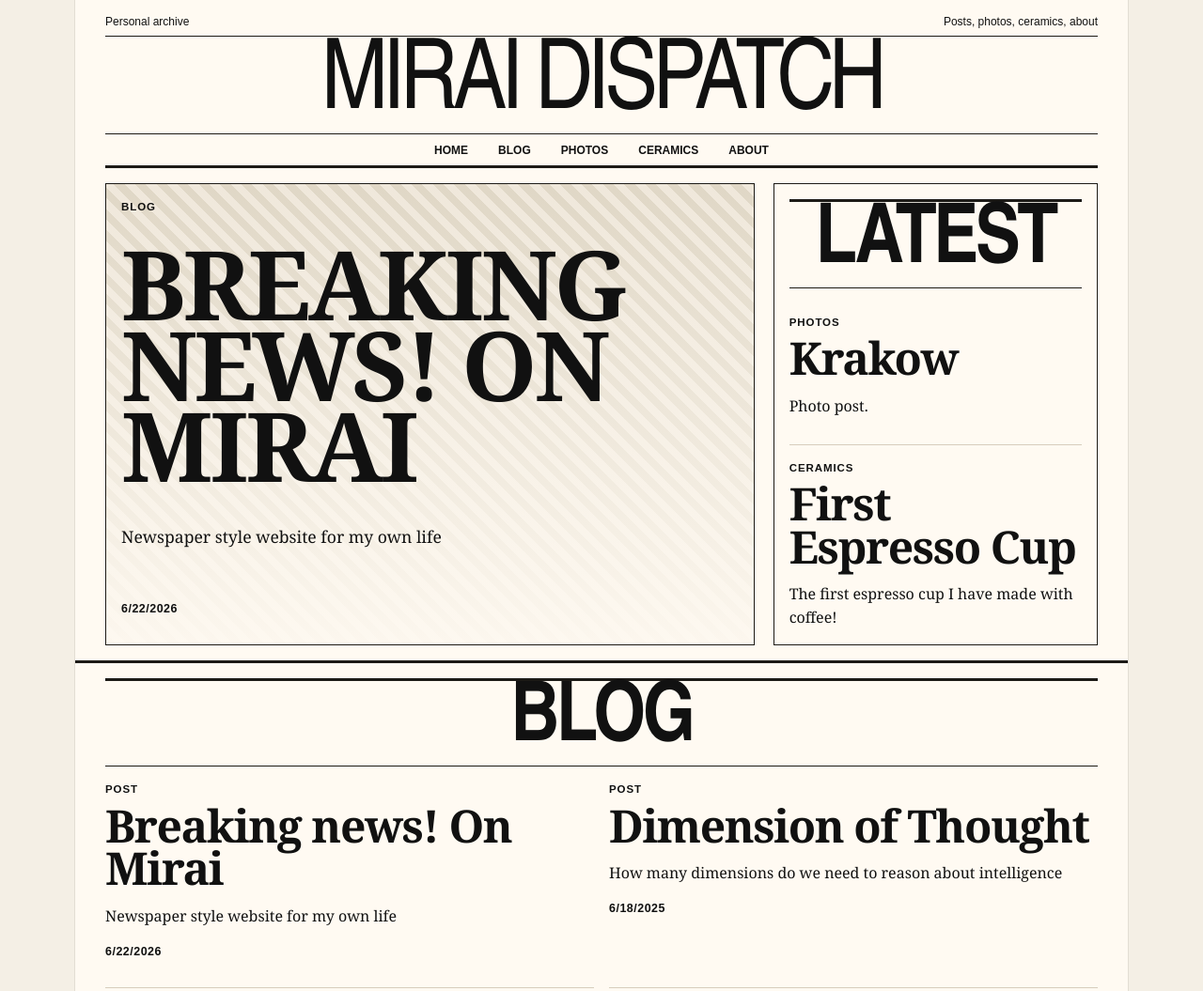
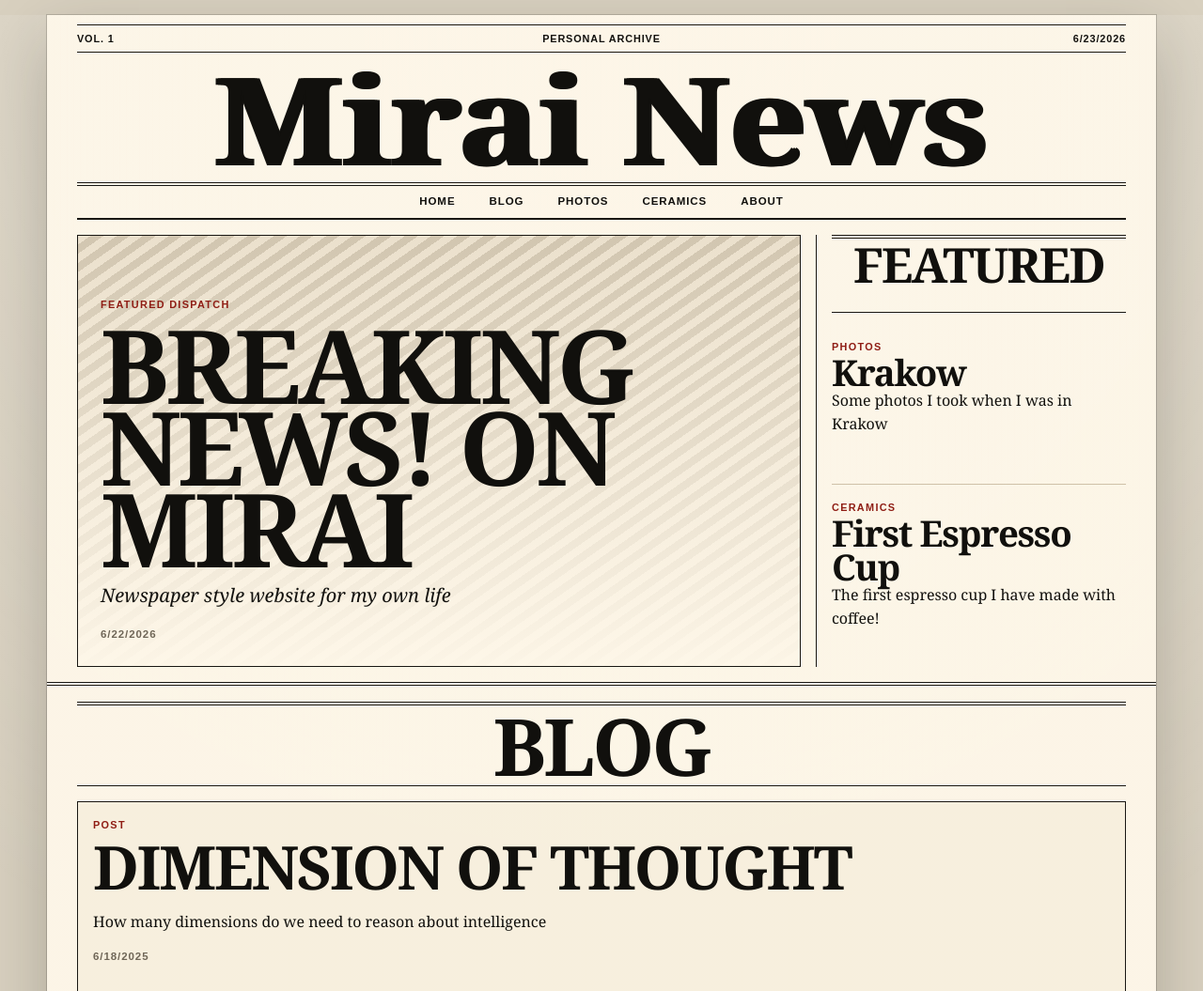
Before and after one commit to italoaa/Mirai, an Astro site: page / in a window 1280 px wide. Shown: the top 1055 px of the page at 94% size. Built offline with nearby package versions, Linux system fonts and the light colour scheme; Astro itself is replaced by a stand-in of ours.

Commit message:
aditing teh styles

```diff
--- a/src/content/photos/japan.md
+++ b/src/content/photos/japan.md
@@ -1,11 +1,12 @@
 ---
 title: "Japan"
-description: "Photo post."
+description: "Some photos I took when I was in japan"
 pubDate: 2026-06-20
 author: "Italo Amaya"
 category: "Photos"
 featured: true
 draft: false
+image: "/images/photos/japan/IMG_3795.JPG"
 ---
 
 <img src="/images/photos/japan/DSCN2777.JPG" alt="Japan photo DSCN2777" />
@@ -16,7 +17,6 @@ draft: false
 
 <img src="/images/photos/japan/DSCN3016.JPG" alt="Japan photo DSCN3016" />
 
-<img src="/images/photos/japan/IMG_3795.JPG" alt="Japan photo IMG_3795" />
 
 <img src="/images/photos/japan/IMG_3875.JPG" alt="Japan photo IMG_3875" />
 
--- a/src/content/photos/krakow.md
+++ b/src/content/photos/krakow.md
@@ -1,11 +1,10 @@
 ---
 title: "Krakow"
-description: "Photo post."
+description: "Some photos I took when I was in Krakow"
 pubDate: 2026-06-22
 author: "Italo Amaya"
 category: "Photos"
 featured: false
 draft: false
+image: "/images/photos/krakow/DSCN3554.JPG"
 ---
-
-<img src="/images/photos/krakow/DSCN3554.JPG" alt="Krakow photo DSCN3554" />
--- a/src/content/photos/lake-como-italy.md
+++ b/src/content/photos/lake-como-italy.md
@@ -1,14 +1,14 @@
 ---
 title: "Lake Como, Italy"
-description: "Photo post."
+description: "Photos from Lake Como in Italy"
 pubDate: 2026-06-21
 author: "Italo Amaya"
 category: "Photos"
 featured: false
 draft: false
+image: "/images/photos/lake_como_italy/DSCN3771.JPG"
 ---
 
-<img src="/images/photos/lake_como_italy/DSCN3771.JPG" alt="Lake Como photo DSCN3771" />
 
 <img src="/images/photos/lake_como_italy/DSCN3774.JPG" alt="Lake Como photo DSCN3774" />
 
--- a/src/content/photos/leeds.md
+++ b/src/content/photos/leeds.md
@@ -1,13 +1,15 @@
 ---
 title: "Leeds"
-description: "Photo post."
+description: "Photos from my time in Leeds"
 pubDate: 2026-06-22
 author: "Italo Amaya"
 category: "Photos"
 featured: false
 draft: false
+image: "/images/photos/leeds/DSCN3191.JPG"
 ---
 
-<img src="/images/photos/leeds/DSCN3191.JPG" alt="Leeds photo DSCN3191" />
+I specifically like the photo above of the red tube. I am not sure why but it feels intentional.
+
 
 <img src="/images/photos/leeds/DSCN3256.JPG" alt="Leeds photo DSCN3256" />
--- a/src/layouts/BaseLayout.astro
+++ b/src/layouts/BaseLayout.astro
@@ -29,11 +29,12 @@ const base = import.meta.env.BASE_URL;
     <div class="site-shell">
       <header class="masthead">
 	<div class="topbar">
-          <span>Personal archive</span>
-          <span>Posts, photos, ceramics, about</span>
+	    <span>Vol. 1</span>
+	    <span>Personal Archive</span>
+	    <span>{new Date().toLocaleDateString("en")}</span>
 	</div>
 
-        <a class="brand" href={base}>Mirai Dispatch</a>
+        <a class="brand" href={base}>Mirai News</a>
 
         <nav class="nav" aria-label="Main navigation">
           <a href={base}>Home</a>
@@ -57,42 +58,60 @@ const base = import.meta.env.BASE_URL;
 
 <style>
 .masthead {
-    padding: 0.5rem var(--page-padding) 0;
+  padding: 0.65rem var(--page-padding) 0;
 }
 
 .topbar {
-    display: flex;
-    justify-content: space-between;
+  display: grid;
+  grid-template-columns: 1fr auto 1fr;
   gap: 1rem;
   padding-block: 0.35rem;
+  border-top: 1px solid var(--line);
   border-bottom: 1px solid var(--line);
-    font-family: Arial, sans-serif;
-    font-size: 0.75rem;
+  font-family: var(--font-sans);
+  font-size: 0.68rem;
+  font-weight: 700;
+  letter-spacing: 0.08em;
+  text-transform: uppercase;
+}
+
+.topbar span:first-child {
+  text-align: left;
+}
+
+.topbar span:last-child {
+  text-align: right;
 }
 
 .brand {
   display: block;
-    padding-block: 0.7rem 0.45rem;
+  padding-block: 0.35rem 0.15rem;
   color: var(--ink);
+  font-weight: 900;
+  line-height: 0.9;
+  text-decoration: none;
+  text-transform: none;
+  transform: scaleY(0.9);
+  transform-origin: left center;
   font-family: var(--font-display);
-    font-size: clamp(2.8rem, 10vw, 6.5rem);
-    line-height: 0.82;
+  font-size: clamp(3.4rem, 13vw, 9rem);
   text-align: center;
-    text-decoration: none;
-    text-transform: uppercase;
-    letter-spacing: -0.055em;
+  text-shadow:
+    0.018em 0 0 var(--ink),
+    -0.018em 0 0 var(--ink);
 }
 
 .nav {
   display: flex;
   justify-content: center;
-    gap: clamp(0.75rem, 3vw, 2rem);
-    padding-block: 0.45rem;
-    border-top: 1px solid var(--line);
-    border-bottom: 3px solid var(--line);
-    font-family: Arial, sans-serif;
-    font-size: 0.75rem;
-    font-weight: 700;
+  gap: clamp(0.75rem, 3vw, 2.25rem);
+  padding-block: 0.5rem;
+  border-top: 4px double var(--line);
+  border-bottom: 2px solid var(--line);
+  font-family: var(--font-sans);
+  font-size: 0.72rem;
+  font-weight: 800;
+  letter-spacing: 0.08em;
   text-transform: uppercase;
 }
 
@@ -101,15 +120,15 @@ const base = import.meta.env.BASE_URL;
 }
 
 .nav a:hover {
-    text-decoration: underline;
+  color: var(--accent);
 }
 
 .footer {
   margin-top: 3rem;
   padding: 1rem var(--page-padding);
-    border-top: 3px solid var(--line);
-    font-family: Arial, sans-serif;
-    font-size: 0.85rem;
+  border-top: 4px double var(--line);
+  font-family: var(--font-sans);
+  font-size: 0.8rem;
   color: var(--muted);
 }
 
@@ -118,6 +137,10 @@ const base = import.meta.env.BASE_URL;
     display: none;
   }
 
+  .brand {
+    font-size: clamp(3rem, 18vw, 5rem);
+  }
+
   .nav {
     flex-wrap: wrap;
   }
--- a/src/pages/index.astro
+++ b/src/pages/index.astro
@@ -16,9 +16,23 @@ blog.sort(sortNewest);
 photos.sort(sortNewest);
 ceramics.sort(sortNewest);
 
-const latestStory = blog[0] ?? photos[0] ?? ceramics[0];
+const featuredBlog = blog.filter((post) => post.data.featured);
+const regularBlog = blog.filter((post) => !post.data.featured);
+
+const latestStory = featuredBlog[0] ?? blog[0] ?? photos[0] ?? ceramics[0];
+
+const frontPageFeaturedBlog = featuredBlog.filter(
+  (post) => post.id !== latestStory?.id
+);
+
 const latestPhoto = photos[0];
 const latestCeramic = ceramics[0];
+
+const archiveBlog = [
+  ...frontPageFeaturedBlog,
+  ...regularBlog,
+].filter((post) => post.id !== latestStory?.id);
+
 const sectionLabel = (value) => value.charAt(0).toUpperCase() + value.slice(1);
 ---
 
@@ -26,10 +40,18 @@ const sectionLabel = (value) => value.charAt(0).toUpperCase() + value.slice(1);
   <section class="front-page">
     {latestStory ? (
       <article class="story lead-story">
-        <p class="kicker">{sectionLabel(latestStory.collection)}</p>
+        <p class="kicker">
+          {latestStory.collection === "blog" && latestStory.data.featured
+            ? "Featured dispatch"
+            : sectionLabel(latestStory.collection)}
+        </p>
+
         <h1 class="entry-title">
-          <a href={`${base}${latestStory.collection}/${latestStory.id}/`}>{latestStory.data.title}</a>
+          <a href={`${base}${latestStory.collection}/${latestStory.id}/`}>
+            {latestStory.data.title}
+          </a>
         </h1>
+
         <p class="dek">{latestStory.data.description}</p>
         <p class="meta">{latestStory.data.pubDate.toLocaleDateString("en")}</p>
       </article>
@@ -45,8 +67,21 @@ const sectionLabel = (value) => value.charAt(0).toUpperCase() + value.slice(1);
     )}
 
     <aside class="story side-rail" aria-label="Latest notes">
-      <h2 class="section-title">Latest</h2>
+      <h2 class="section-title">Featured</h2>
 
+      {frontPageFeaturedBlog.length > 0 ? (
+        frontPageFeaturedBlog.slice(0, 3).map((post) => (
+          <article>
+            <p class="kicker">Featured post</p>
+            <h3 class="entry-title">
+              <a href={`${base}blog/${post.id}/`}>{post.data.title}</a>
+            </h3>
+            <p>{post.data.description}</p>
+            <p class="meta">{post.data.pubDate.toLocaleDateString("en")}</p>
+          </article>
+        ))
+      ) : (
+        <>
           {latestPhoto ? (
             <article>
               <p class="kicker">Photos</p>
@@ -67,18 +102,41 @@ const sectionLabel = (value) => value.charAt(0).toUpperCase() + value.slice(1);
             </article>
           ) : null}
 
-      {!latestPhoto && !latestCeramic ? <p class="muted">No photos or ceramics entries yet.</p> : null}
+          {!latestPhoto && !latestCeramic ? (
+            <p class="muted">No featured posts, photos, or ceramics entries yet.</p>
+          ) : null}
+        </>
+      )}
     </aside>
   </section>
+
+  {frontPageFeaturedBlog.length > 3 ? (
+    <section class="archive-block featured-strip">
+      <h2 class="section-title">More Featured</h2>
+
+      <div class="entry-list two-up">
+        {frontPageFeaturedBlog.slice(3).map((post) => (
+          <article class="entry">
+            <p class="kicker">Featured post</p>
+            <h3 class="entry-title">
+              <a href={`${base}blog/${post.id}/`}>{post.data.title}</a>
+            </h3>
+            <p>{post.data.description}</p>
+            <p class="meta">{post.data.pubDate.toLocaleDateString("en")}</p>
+          </article>
+        ))}
+      </div>
+    </section>
+  ) : null}
 
   <section class="archive-block">
     <h2 class="section-title">Blog</h2>
 
     <div class="entry-list two-up">
-      {blog.length > 0 ? (
-        blog.map((post) => (
-          <article class="entry">
-            <p class="kicker">Post</p>
+      {archiveBlog.length > 0 ? (
+        archiveBlog.map((post) => (
+          <article class={`entry ${post.data.featured ? "is-featured" : ""}`}>
+            <p class="kicker">{post.data.featured ? "Featured post" : "Post"}</p>
             <h3 class="entry-title">
               <a href={`${base}blog/${post.id}/`}>{post.data.title}</a>
             </h3>
@@ -136,62 +194,114 @@ const sectionLabel = (value) => value.charAt(0).toUpperCase() + value.slice(1);
 </BaseLayout>
 
 <style>
+.featured-strip {
+  background: rgba(143, 29, 20, 0.055);
+}
+
+.is-featured {
+  position: relative;
+}
+
+.is-featured::before {
+  content: "FEATURED";
+  display: inline-block;
+  margin-bottom: 0.45rem;
+  padding: 0.15rem 0.35rem;
+  border: 1px solid var(--accent);
+  color: var(--accent);
+  font-family: var(--font-sans);
+  font-size: 0.62rem;
+  font-weight: 900;
+  letter-spacing: 0.1em;
+}
 .front-page {
   display: grid;
-    grid-template-columns: 2fr 1fr;
-    gap: 1.25rem;
+  grid-template-columns: minmax(0, 2.1fr) minmax(260px, 0.9fr);
+  gap: 1rem;
   padding: 1rem var(--page-padding);
-    border-bottom: 3px solid var(--line);
+  border-bottom: 4px double var(--line);
 }
 
 .lead-story {
-    min-height: 420px;
-    justify-content: end;
+  min-height: 460px;
+  align-content: end;
+  padding: clamp(1rem, 3vw, 1.5rem);
+  border: 1px solid var(--line);
   background:
-      linear-gradient(rgba(255, 250, 242, 0.08), rgba(255, 250, 242, 0.92)),
+    linear-gradient(rgba(255, 248, 234, 0.05), rgba(255, 248, 234, 0.94)),
     repeating-linear-gradient(
-        45deg,
-        #ddd4c2,
-        #ddd4c2 8px,
-        #eee6d9 8px,
-        #eee6d9 16px
+      -35deg,
+      #cfc3ad,
+      #cfc3ad 8px,
+      #eadfcb 8px,
+      #eadfcb 16px
     );
 }
 
 .lead-story .entry-title {
-    max-width: 14ch;
-    font-size: clamp(3rem, 8vw, 6.5rem);
-    line-height: 0.84;
+  max-width: 12ch;
+  font-size: clamp(3.4rem, 8.5vw, 7rem);
+  line-height: 0.8;
   text-transform: uppercase;
 }
 
 .lead-story .dek {
-    max-width: 58ch;
-    font-size: 1.1rem;
+  max-width: 56ch;
+  font-size: clamp(1.05rem, 2vw, 1.25rem);
+  font-style: italic;
 }
 
 .side-rail {
+  padding-left: 1rem;
   border-left: 1px solid var(--line);
-    padding-left: 1rem;
+}
+
+.side-rail .section-title {
+  margin-bottom: 1rem;
+  font-size: clamp(2rem, 4vw, 3.2rem);
+}
+
+.side-rail article {
+  padding-bottom: 1rem;
 }
 
 .side-rail article + article {
-    margin-top: 1rem;
   padding-top: 1rem;
   border-top: 1px solid var(--soft-line);
 }
 
-  .side-rail .section-title {
-    margin-bottom: 1rem;
+.side-rail .entry-title {
+  font-size: clamp(1.5rem, 3vw, 2.4rem);
 }
 
 .archive-block {
-    padding: 1rem var(--page-padding);
+  padding: 1.1rem var(--page-padding);
+}
+
+.archive-block .section-title {
+  margin-bottom: 1rem;
 }
 
 .two-up {
   grid-template-columns: repeat(2, minmax(0, 1fr));
-    margin-top: 1rem;
+  column-gap: 1.25rem;
+  row-gap: 1rem;
+}
+
+.two-up .entry {
+  min-height: 11rem;
+}
+
+.two-up .entry:nth-child(3n + 1) {
+  grid-column: span 2;
+  padding: 1rem;
+  border: 1px solid var(--line);
+  background: rgba(245, 236, 216, 0.55);
+}
+
+.two-up .entry:nth-child(3n + 1) .entry-title {
+  font-size: clamp(2.2rem, 5vw, 4.5rem);
+  text-transform: uppercase;
 }
 
 @media (max-width: 800px) {
@@ -207,5 +317,9 @@ const sectionLabel = (value) => value.charAt(0).toUpperCase() + value.slice(1);
   .two-up {
     grid-template-columns: 1fr;
   }
+
+  .two-up .entry:nth-child(3n + 1) {
+    grid-column: auto;
+  }
 }
 </style>
--- a/src/styles/global.css
+++ b/src/styles/global.css
@@ -1,15 +1,18 @@
 :root {
-  --bg: #f4efe5;
-  --paper: #fffaf2;
-  --ink: #111111;
-  --muted: #5b5548;
-  --line: #1d1b17;
-  --soft-line: #d7cdbc;
+  --bg: #d8d0bf;
+  --paper: #fff8ea;
+  --paper-deep: #f5ecd8;
+  --ink: #11100d;
+  --muted: #6f6657;
+  --line: #191713;
+  --soft-line: #cfc1a8;
+  --accent: #8f1d14;
 
   --font-body: Georgia, "Times New Roman", serif;
-  --font-display: "Arial Narrow", Arial, sans-serif;
+  --font-display: Georgia, "Times New Roman", Times, serif;
+  --font-sans: Arial, Helvetica, sans-serif;
 
-  --container: 1120px;
+  --container: 1180px;
   --page-padding: clamp(1rem, 3vw, 2rem);
 }
 
@@ -17,12 +20,18 @@
   box-sizing: border-box;
 }
 
+html {
+  background: var(--bg);
+}
+
 body {
   margin: 0;
-  background: var(--bg);
   color: var(--ink);
   font-family: var(--font-body);
   line-height: 1.55;
+  background:
+    radial-gradient(circle at top, rgba(255,255,255,0.25), transparent 35%),
+    var(--bg);
 }
 
 a {
@@ -36,35 +45,56 @@ img {
 
 .site-shell {
   width: min(100% - 2 * var(--page-padding), var(--container));
-  margin-inline: auto;
-  background: var(--paper);
-  box-shadow: 0 0 0 1px rgba(29, 27, 23, 0.08);
+  min-height: 100vh;
+  margin: 1rem auto;
+  background:
+    linear-gradient(rgba(255, 248, 234, 0.92), rgba(255, 248, 234, 0.92)),
+    repeating-linear-gradient(
+      90deg,
+      rgba(25, 23, 19, 0.025),
+      rgba(25, 23, 19, 0.025) 1px,
+      transparent 1px,
+      transparent 7px
+    );
+  box-shadow:
+    0 1.5rem 4rem rgba(25, 23, 19, 0.22),
+    0 0 0 1px rgba(25, 23, 19, 0.18);
 }
 
 .section-title {
   margin: 0;
-  padding-block: 0.35rem;
-  border-top: 3px solid var(--line);
+  padding-block: 0.28rem;
+  border-top: 4px double var(--line);
   border-bottom: 1px solid var(--line);
   font-family: var(--font-display);
-  font-size: clamp(2.5rem, 8vw, 5.5rem);
+  font-size: clamp(2.2rem, 7vw, 5.25rem);
   line-height: 0.9;
   text-align: center;
   text-transform: uppercase;
-  letter-spacing: -0.04em;
+  letter-spacing: -0.035em;
 }
 
 .kicker {
-  margin: 0 0 0.35rem;
-  font-family: Arial, sans-serif;
-  font-size: 0.72rem;
-  font-weight: 700;
-  letter-spacing: 0.08em;
+  margin: 0 0 0.4rem;
+  color: var(--accent);
+  font-family: var(--font-sans);
+  font-size: 0.68rem;
+  font-weight: 800;
+  letter-spacing: 0.12em;
   text-transform: uppercase;
 }
 
 .muted {
   color: var(--muted);
+}
+
+.meta {
+  color: var(--muted);
+  font-family: var(--font-sans);
+  font-size: 0.72rem;
+  font-weight: 800;
+  letter-spacing: 0.08em;
+  text-transform: uppercase;
 }
 
 .entry-list {
@@ -79,9 +109,9 @@ img {
 
 .entry-title {
   margin: 0;
-  font-size: clamp(1.5rem, 4vw, 3rem);
-  line-height: 0.95;
-  letter-spacing: -0.03em;
+  font-size: clamp(1.55rem, 3.4vw, 3.1rem);
+  line-height: 0.94;
+  letter-spacing: -0.035em;
 }
 
 .entry-title a {
@@ -90,21 +120,13 @@ img {
 
 .entry-title a:hover {
   text-decoration: underline;
-}
-
-.meta {
-  font-family: Arial, sans-serif;
-  font-size: 0.78rem;
-  font-weight: 700;
-  letter-spacing: 0.04em;
-  text-transform: uppercase;
+  text-decoration-thickness: 0.06em;
+  text-underline-offset: 0.08em;
 }
 
 .story {
   display: grid;
   gap: 0.75rem;
-  padding: 1rem;
-  border: 1px solid var(--line);
 }
 
 .story h2,
@@ -112,6 +134,86 @@ img {
   margin: 0;
 }
 
-.story p:last-child {
-  margin-bottom: 0;
+.story p {
+  margin-block: 0;
 }
+
+.story p + p {
+  margin-top: 0.35rem;
+}
+
+.archive-block {
+  padding: 1.1rem var(--page-padding);
+  border-bottom: 1px solid var(--line);
+}
+
+.news-card {
+  padding: 0.85rem;
+  border: 1px solid var(--line);
+  background: rgba(255, 248, 234, 0.65);
+}
+
+.rule-above {
+  border-top: 3px solid var(--line);
+  padding-top: 0.75rem;
+}
+
+.article-page {
+  max-width: 760px;
+  margin: 1.25rem auto;
+  padding: clamp(1rem, 3vw, 2rem);
+}
+
+.article-page .entry-title {
+  font-size: clamp(2.6rem, 7vw, 5.6rem);
+  text-transform: uppercase;
+}
+
+.article-body {
+  max-width: 68ch;
+  margin-top: 1.25rem;
+  font-size: 1.08rem;
+}
+
+.article-body :global(p) {
+  margin-block: 0 1rem;
+}
+
+.article-body :global(h1),
+.article-body :global(h2),
+.article-body :global(h3) {
+  margin: 1.75rem 0 0.5rem;
+  line-height: 1;
+  letter-spacing: -0.03em;
+}
+
+.article-body :global(img) {
+  display: block;
+  width: 100%;
+  margin: 1.25rem 0;
+  border: 1px solid var(--line);
+  padding: 0.4rem;
+  background: var(--paper);
+}
+
+.article-body :global(pre) {
+  overflow-x: auto;
+  padding: 1rem;
+  border: 1px solid var(--line);
+  background: var(--paper-deep);
+}
+
+.article-body :global(code) {
+  font-size: 0.9em;
+}
+
+@media (max-width: 700px) {
+  .site-shell {
+    width: 100%;
+    margin: 0;
+  }
+
+  .article-page {
+    margin-inline: var(--page-padding);
+  }
+}
```
Also changed, not shown: src/content/ceramics/first-espresso-cup.md (+1 -2 lines), src/content/ceramics/ondulated-cups.md (+1 -2 lines), src/pages/blog/[slug].astro (+17 -6 lines), src/pages/ceramics/[slug].astro (+11 -7 lines), src/pages/photos/[slug].astro (+12 -7 lines), src/pages/photos/index.astro (+9 -1 lines). Lines whose indentation alone changed are shown as unchanged.
